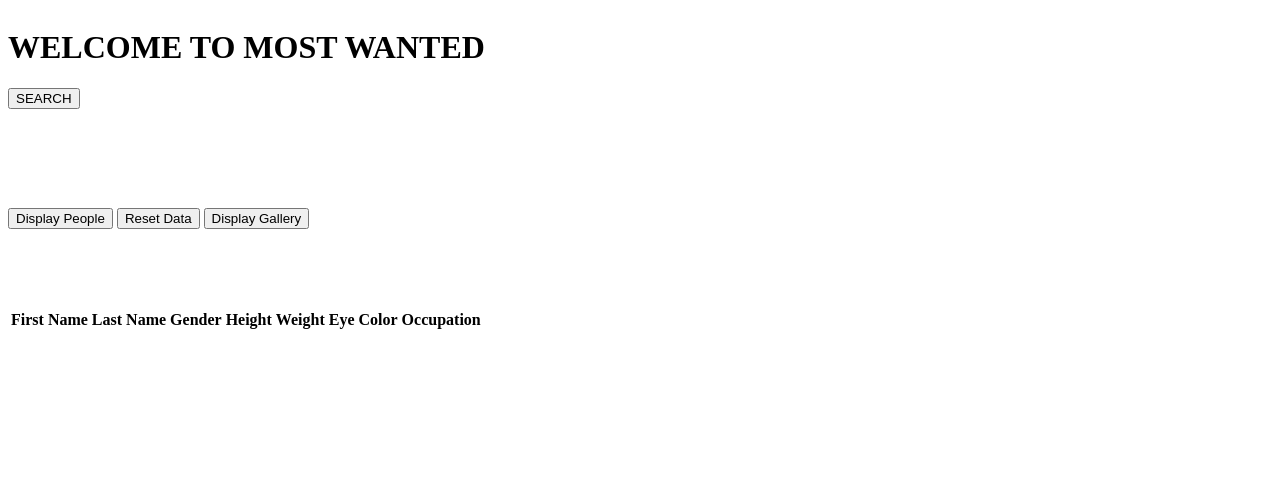
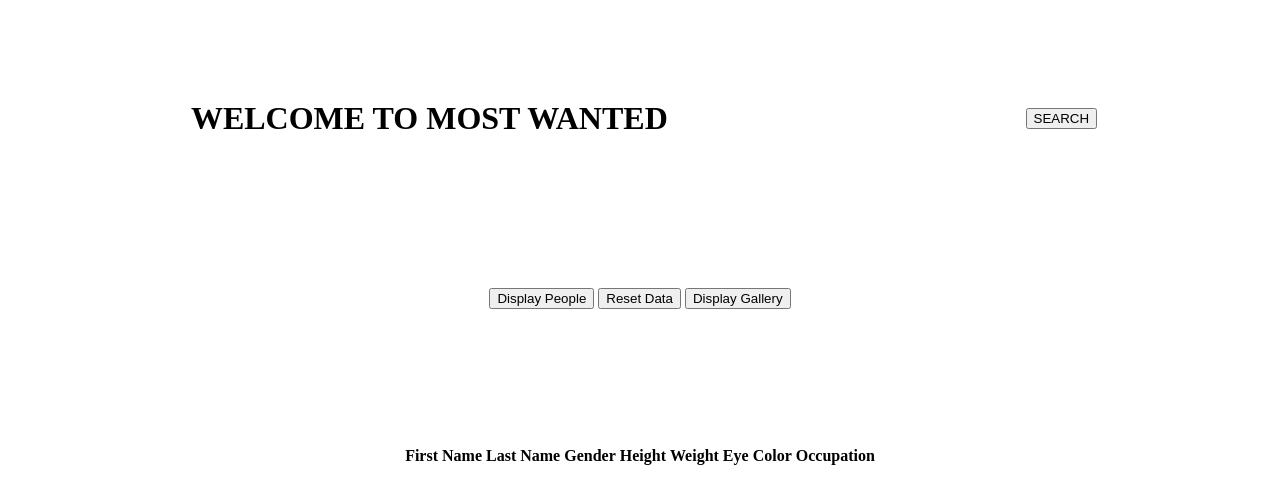
Before and after one commit to jjvega86/most-wanted_2, a plain HTML site: page index.html in a window 1280 px wide. Drawn offline with Linux system fonts and the light colour scheme.

Commit message:
Finished CSS Grid layout, specifiying content alignment for each track

```diff
--- a/index.html
+++ b/index.html
@@ -3,15 +3,17 @@
   <head>
     <meta charset="utf-8" />
     <title>devCodeCamp &middot; Most Wanted</title>
-   <link rel="stylesheet" href="/styles.css">
+    <link rel="stylesheet" href="/styles.css" />
   </head>
   <body>
     <div class="container">
       <div class="box1">
         <header>
           <h1>WELCOME TO MOST WANTED</h1>
-          <button id="search">SEARCH</button>
         </header>
+      </div>
+      <div class="box1_5">
+        <button id="search">SEARCH</button>
       </div>
       <div class="box2">
         <button onclick="displayTableResults(data)">Display People</button>
--- a/styles.css
+++ b/styles.css
@@ -2,22 +2,37 @@
   display: grid;
   grid-template-columns: repeat(3, 1fr);
   grid-auto-rows: minmax(100px, auto);
+  align-items: end;
+  row-gap: 20px;
 }
 .box1 {
   grid-column-start: 1;
+  grid-column-end: 3;
+  grid-row-start: 1;
+  grid-row-end: 3;
+  align-self: center;
+  justify-self: center;
+}
+.box1_5 {
+  grid-column-start: 3;
   grid-column-end: 4;
   grid-row-start: 1;
   grid-row-end: 3;
+  align-self: center;
+  justify-self: center;
 }
 .box2 {
   grid-column-start: 1;
   grid-column-end: 4;
   grid-row-start: 3;
   grid-row-end: 4;
+  justify-self: center;
+  align-self: center;
 }
 .box3 {
   grid-column-start: 1;
   grid-column-end: 4;
   grid-row-start: 4;
   grid-row-end: 5;
+  justify-self: center;
 }
```
Lines whose indentation alone changed are shown as unchanged.
